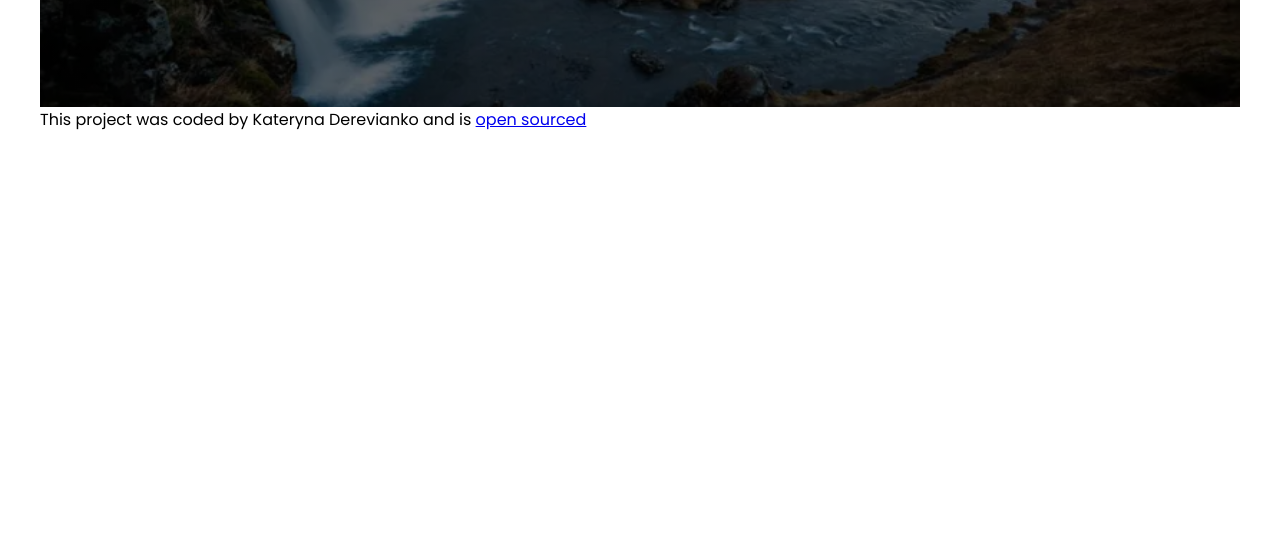
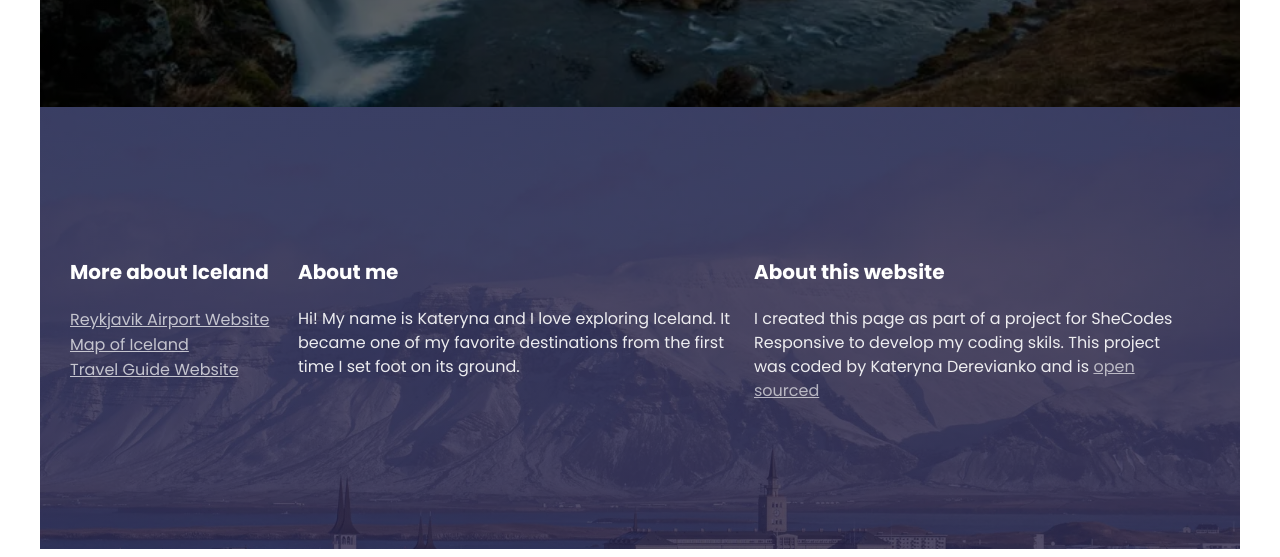
Before and after one commit to kjderevianko/Iceland-travel-project, a plain HTML site: page index.html in a window 1280 px wide. Shown: the part 446-1003 px from the top of the page. Before the commit the page ends 800 px from the top, so only its background shows below. Drawn offline with Linux system fonts and the light colour scheme.

Commit message:
Added footer

```diff
--- a/index.html
+++ b/index.html
@@ -22,13 +22,54 @@
         <a href="http://">Learn more</a>
       </header>
       <footer>
-        This project was coded by Kateryna Derevianko and is
+        <section class="grid">
+          <div>
+            <h3>More about Iceland</h3>
+            <ul>
+              <li>
+                <a
+                  href="https://www.isavia.is/en/keflavik-airport?utm_source=gmb&utm_medium=organic&utm_campaign=kefairport"
+                  target="_blank"
+                  >Reykjavik Airport Website</a
+                >
+              </li>
+              <li>
+                <a
+                  href="https://www.google.com/maps/d/viewer?mid=1YtJsjj3Y27nk4hfp8P_RTgwZzA4&hl=en_US&ll=64.77922283173318%2C-20.17429300000001&z=7"
+                  target="_blank"
+                  >Map of Iceland</a
+                >
+              </li>
+              <li>
+                <a href="https://guidetoiceland.is/" target="_blank"
+                  >Travel Guide Website</a
+                >
+              </li>
+            </ul>
+          </div>
+          <div>
+            <h3>About me</h3>
+            <p>
+              Hi! My name is Kateryna and I love exploring Iceland. It became
+              one of my favorite destinations from the first time I set foot on
+              its ground.
+            </p>
+          </div>
+          <div>
+            <h3>About this website</h3>
+            <p>
+              I created this page as part of a project for SheCodes Responsive
+              to develop my coding skils. This project was coded by Kateryna
+              Derevianko and is
               <a
                 href="http://https://github.com/kjderevianko/Iceland-travel-project"
                 target="_blank"
               >
                 open sourced</a
               >
+            </p>
+          </div>
+        </section>
       </footer>
     </div>
   </body>
--- a/src/styles.css
+++ b/src/styles.css
@@ -6,7 +6,15 @@ body {
   max-width: 1200px;
   margin: 0 auto;
 }
-
+.grid {
+  display: grid;
+  grid-template-columns: 1fr 2fr 2fr;
+}
+section {
+  max-width: 1200px;
+  margin: 0 auto;
+  padding: 30px;
+}
 header {
   background-image: linear-gradient(rgba(0, 0, 0, 0.6), rgba(0, 0, 0, 0.6)),
     url("../images/kirkjufellsfoss_iceland.webp");
@@ -49,7 +57,43 @@ header a {
   text-transform: uppercase;
   background: white;
 }
-@media (max-width: 900px) {
+
+footer {
+  color: white;
+  background-image: linear-gradient(
+      rgba(39, 32, 68, 0.8),
+      rgba(39, 32, 68, 0.8)
+    ),
+    url("../images/Reykjavik-Iceland.webp");
+  background-repeat: no-repeat;
+  background-size: cover;
+  padding: 100px 0;
+}
+footer h3 {
+  font-weight: 700;
+  font-size: 20px;
+  line-height: 30px;
+}
+footer p {
+  font-weight: 400;
+  font-size: 16px;
+  opacity: 0.9;
+  margin-right: 20px;
+  line-height: 24px;
+}
+footer ul {
+  padding: 0;
+}
+footer li {
+  list-style: none;
+  margin: 0;
+  padding: 0;
+}
+footer a {
+  color: white;
+  opacity: 0.7;
+}
+@media (max-width: 960px) {
   header {
     padding: 60px 0;
   }
```
Also changed, not shown: images/Reykjavik-Iceland.webp (added). Lines whose indentation alone changed are shown as unchanged.
